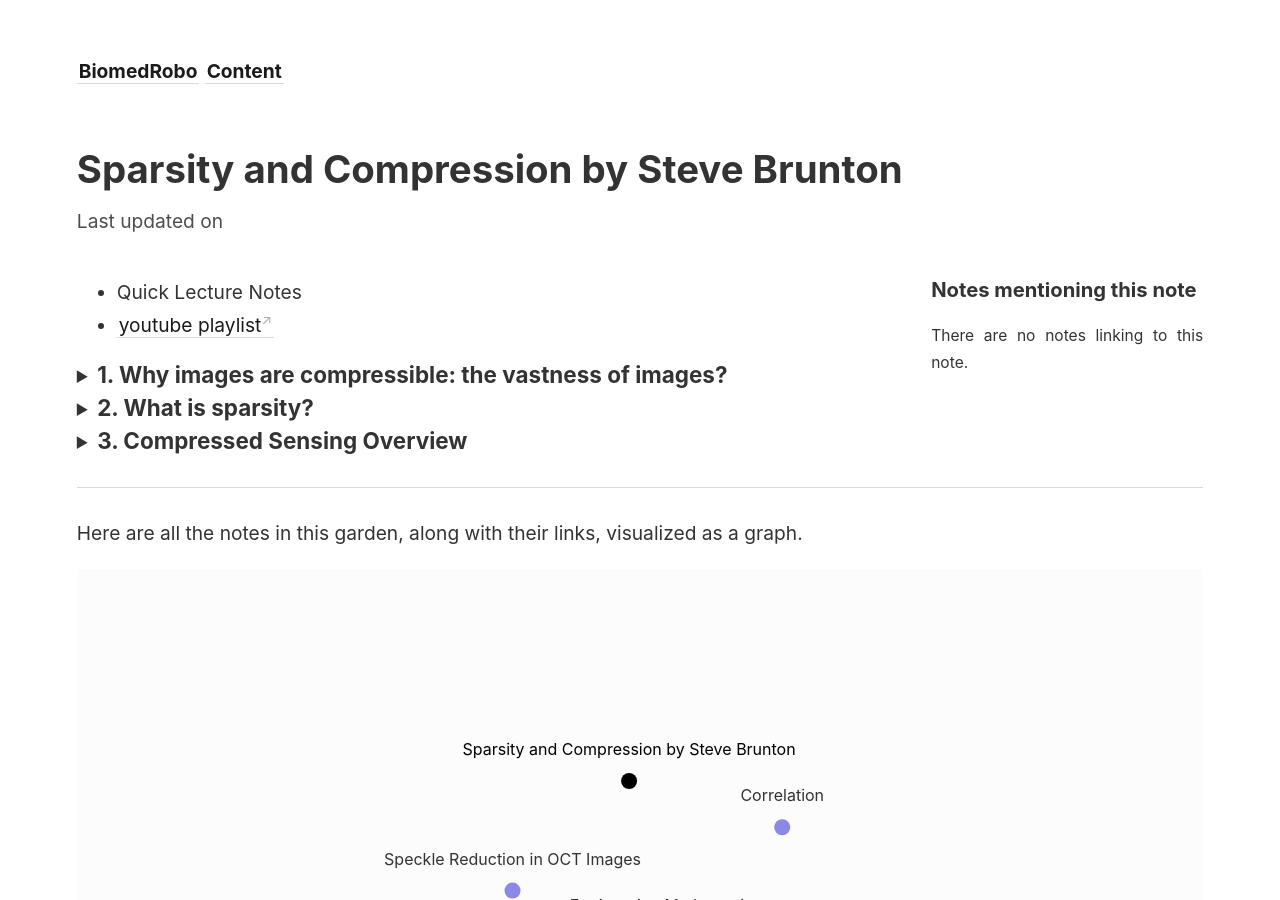
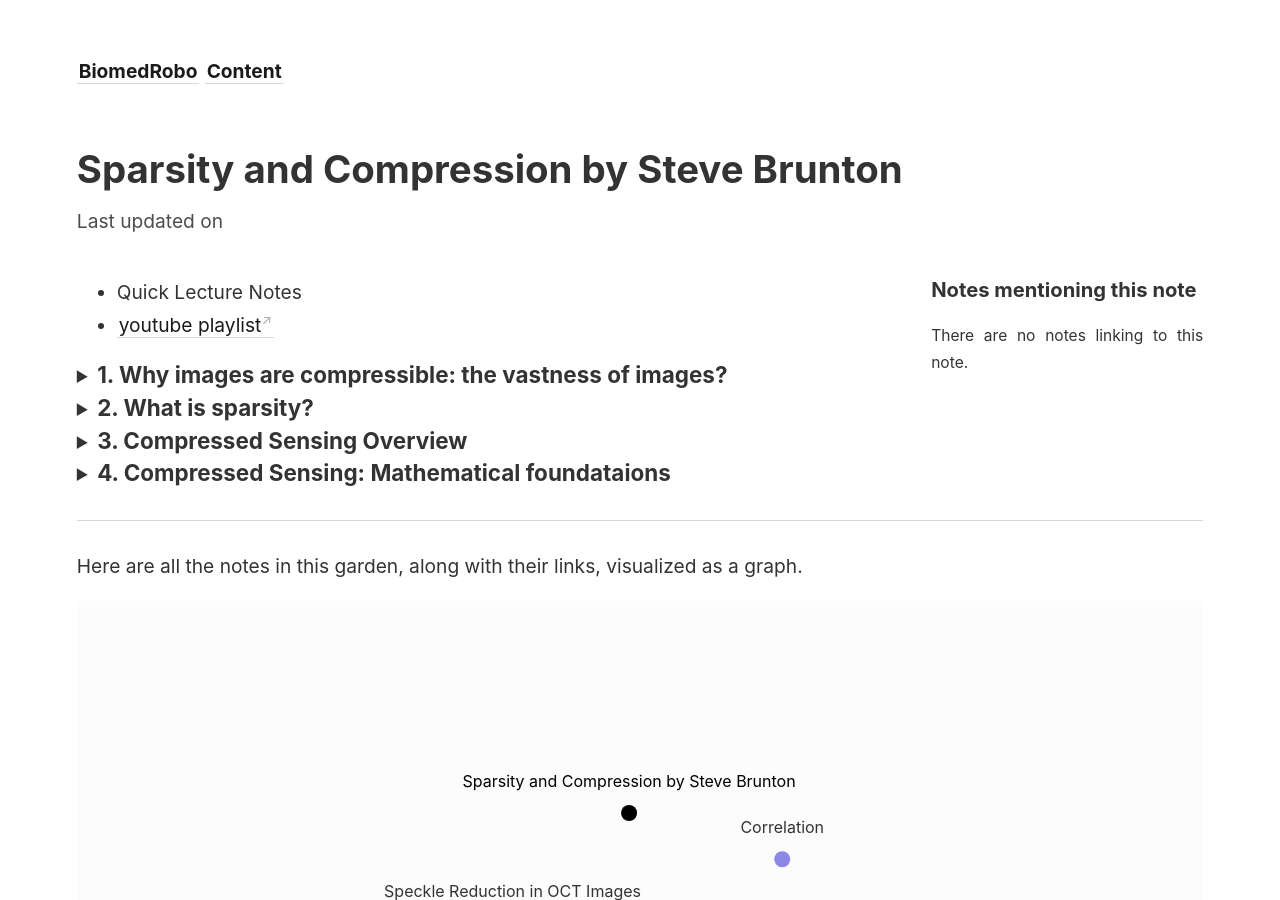
Before and after one commit to ajaygunalan/biomedrobo, a Jekyll site: the page built from _notes/signal-processing/compressiveSensing.md, in a window 1280 px wide and 900 px high. Built offline with Jekyll 4.4.1, drawn with Linux system fonts in a browser that asks for light colours; comment, search, counter and statistics services are not loaded.

Commit message:
added lec 4

```diff
--- a/_notes/signal-processing/compressiveSensing.md
+++ b/_notes/signal-processing/compressiveSensing.md
@@ -55,3 +55,13 @@ permalink: /:categories/:title/
           <img src="/assets/images/cs/CompressSensing.PNG"/>
       </details>
 </details>
+
+
+<details>
+  <summary>
+    <h3>
+      4. Compressed Sensing: Mathematical foundataions
+    </h3>
+  </summary>
+    <img src="/assets/images/cs/mathOverview.PNG"/>
+</details>
```
Also changed, not shown: assets/images/cs/mathOverview.PNG (added).
